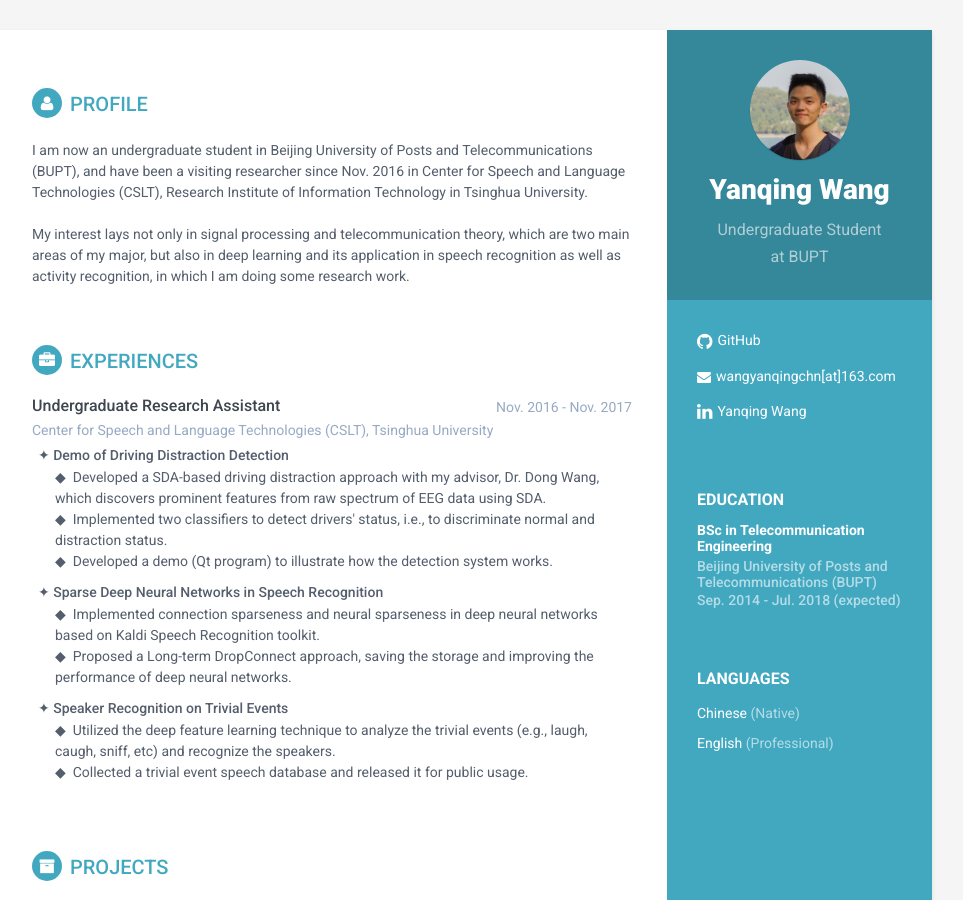
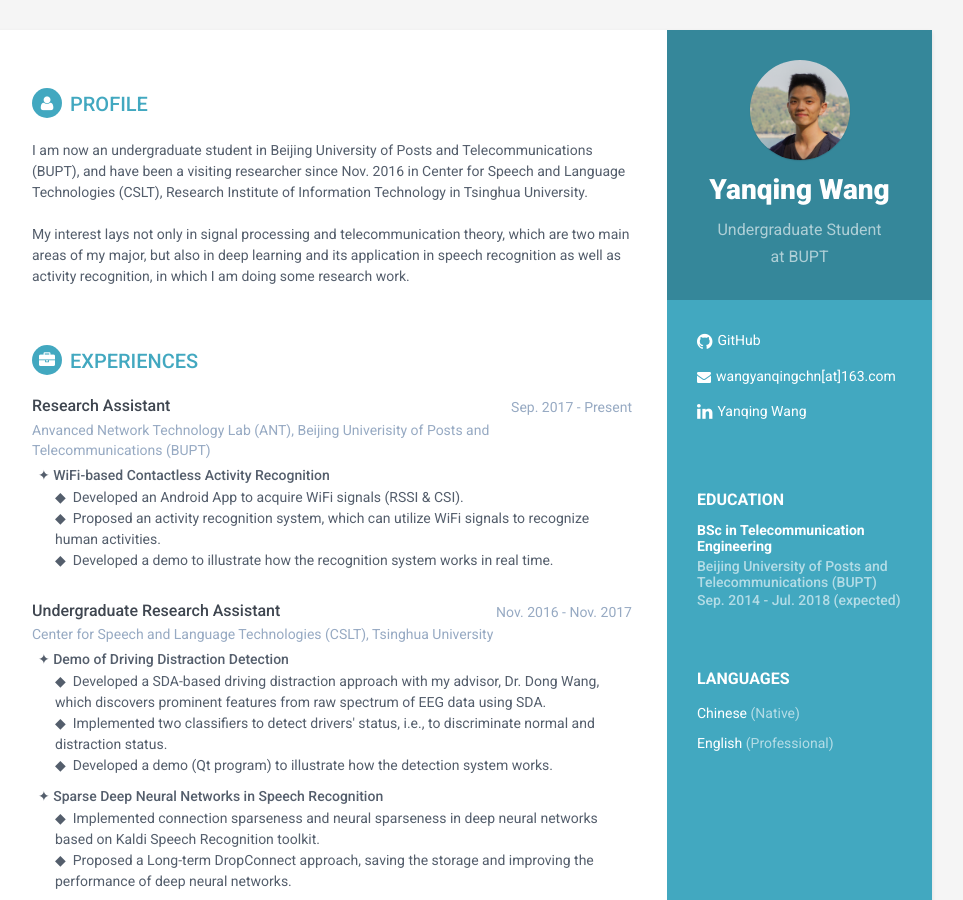
Before and after one commit to saisu123/saisu123.github.io, a Jekyll site: the page built from index.html, in a window 1280 px wide and 900 px high. Shown: the whole window, without its empty margins (188-1151 px from the left). Built offline with Jekyll 4.4.1, drawn with Linux system fonts in a browser that asks for light colours.

Commit message:
update an experience

```diff
--- a/_data/experiences.yml
+++ b/_data/experiences.yml
@@ -5,6 +5,15 @@
 #
 #  bullet1: WiFi-based Contactless Activity Recognition on Smartphones
 #  details1: Data Collection. Demo Development. Recognize people's activity using RSSI and CSI. CNN, TDNN and LSTM included.
+
+- experience:
+  role: Research Assistant
+  company: Anvanced Network Technology Lab (ANT), Beijing Univerisity of Posts and Telecommunications (BUPT)
+  time: Sep. 2017 - Present
+
+  bullet1: WiFi-based Contactless Activity Recognition
+  time1: Sep. 2017 - Present
+  details1: Developed an Android App to acquire WiFi signals (RSSI & CSI).<br>&#9670 &nbsp;Proposed an activity recognition system, which can utilize WiFi signals to recognize human activities.<br>&#9670 &nbsp;Developed a demo to illustrate how the recognition system works in real time.<br><br>
 
 - experience:
   role: Undergraduate Research Assistant
```
Also changed, not shown: 1 other file.
